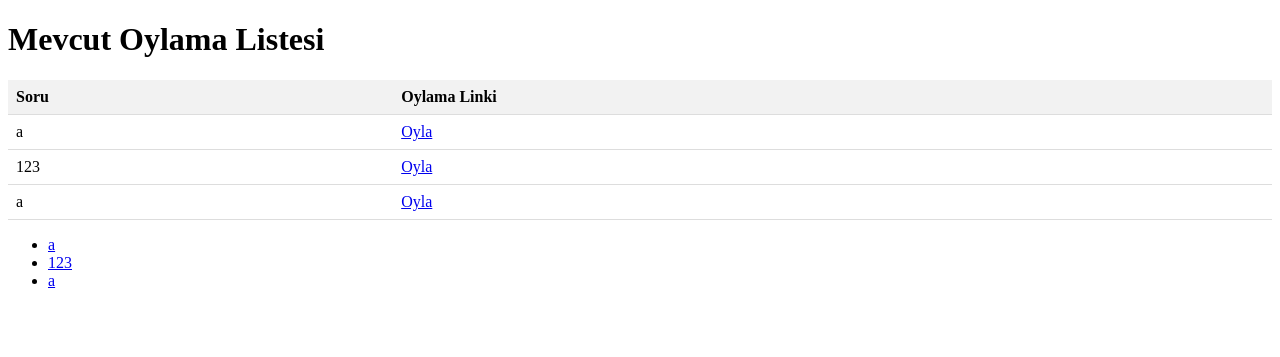
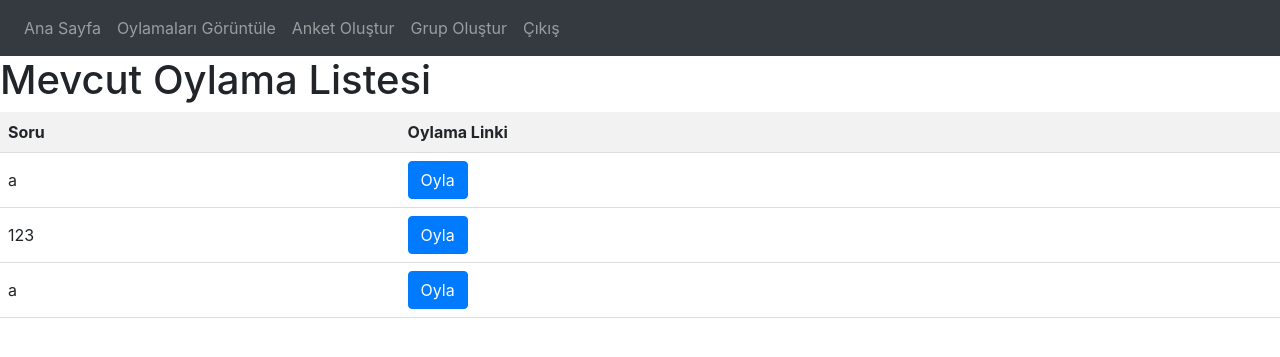
Before and after one commit to oylama-projesi/oylama, a Flask app: page /polls in a window 1280 px wide. Shown: the top 357 px of the page. Run offline with Flask 3, Linux system fonts and the light colour scheme; a user stored in the database is signed in; data comes from the database, SQL or seed files in the repository; some libraries are stand-ins or nearby versions.

Commit message:
Update polls.html
Ufak Düzeltme

```diff
--- a/oylamadeneme/website/templates/polls.html
+++ b/oylamadeneme/website/templates/polls.html
@@ -1,6 +1,32 @@
 <!DOCTYPE html>
 <html lang="en">
 <head>
+    <meta charset="utf-8" />
+    <meta name="viewport" content="width=device-width, initial-scale=1" />
+    <link rel="stylesheet" href="https://stackpath.bootstrapcdn.com/bootstrap/4.4.1/css/bootstrap.min.css" integrity="sha384-Vkoo8x4CGsO3+Hhxv8T/Q5PaXtkKtu6ug5TOeNV6gBiFeWPGFN9MuhOf23Q9Ifjh" crossorigin="anonymous" />
+    <link rel="stylesheet" href="https://stackpath.bootstrapcdn.com/font-awesome/4.7.0/css/font-awesome.min.css" crossorigin="anonymous" />
+    <title>{% block title %}Ana Sayfa{% endblock %}</title>
+</head>
+<body>
+    <nav class="navbar navbar-expand-lg navbar-dark bg-dark">
+        <button class="navbar-toggler" type="button" data-toggle="collapse" data-target="#navbar">
+            <span class="navbar-toggler-icon"></span>
+        </button>
+        <div class="collapse navbar-collapse" id="navbar">
+            <div class="navbar-nav">
+                {% if g.user.is_authenticated %}
+                <a class="nav-item nav-link" id="home" href="/">Ana Sayfa</a>
+                <a class="nav-item nav-link" id="viewPolls" href="{{ url_for('views.list_polls') }}">Oylamaları Görüntüle</a>
+                <a class="nav-item nav-link" id="createPoll" href="{{ url_for('views.create_poll') }}">Anket Oluştur</a>
+                <a class="nav-item nav-link" id="createGroup" href="{{ url_for('views.create_group') }}">Grup Oluştur</a>
+                <a class="nav-item nav-link" id="logout" href="{{ url_for('auth.logout') }}">Çıkış</a>
+                {% else %}
+                <a class="nav-item nav-link" id="login" href="{{ url_for('auth.login') }}">Giriş</a>
+                <a class="nav-item nav-link" id="signUp" href="{{ url_for('auth.sign_up') }}">Kayıt Ol</a>
+                {% endif %}
+            </div>
+        </div>
+    </nav>
     <meta charset="UTF-8">
     <meta name="viewport" content="width=device-width, initial-scale=1.0">
     <title>Mevcut Oylamalar</title>
@@ -40,10 +66,5 @@
             {% endfor %}
         </tbody>
     </table>
-    <ul>
-        {% for poll in polls %}
-            <li><a href="{{ url_for('views.vote', poll_id=poll.id) }}">{{ poll.question }}</a></li>
-        {% endfor %}
-    </ul>
 </body>
 </html>
```
